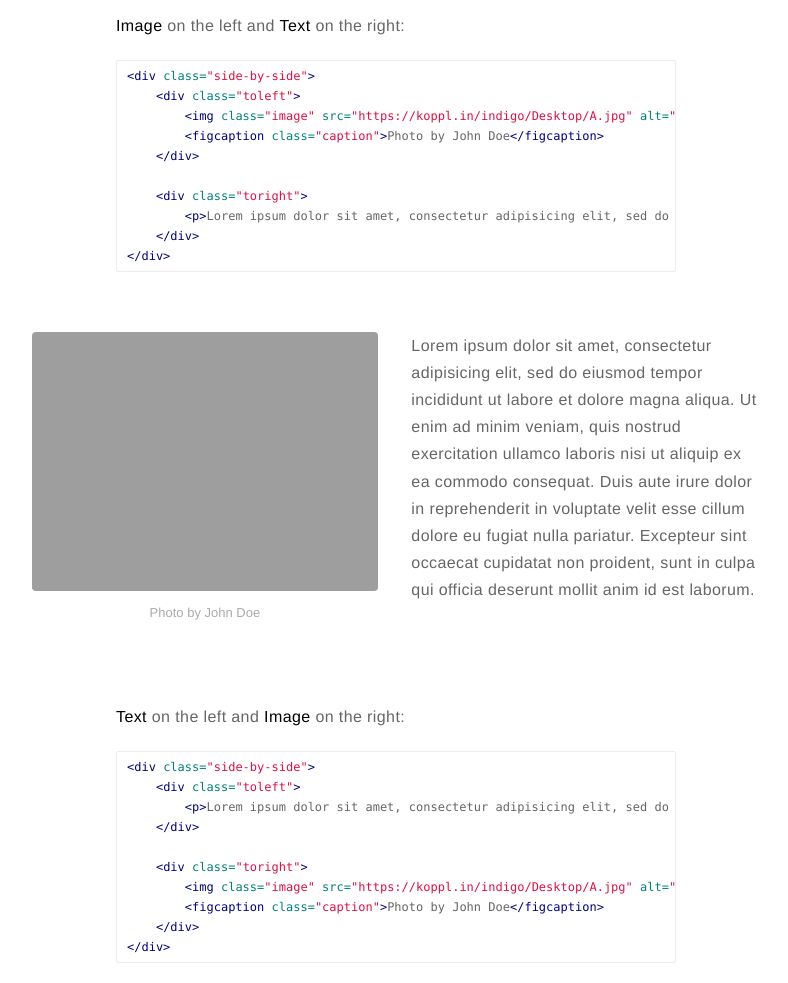
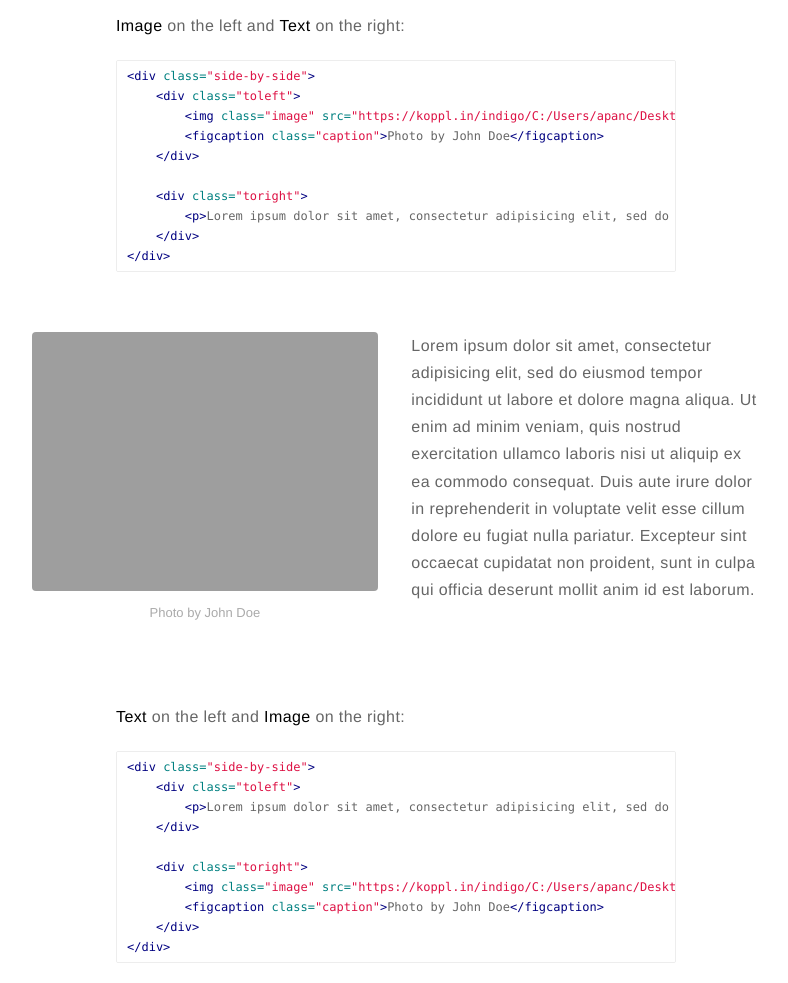
Before and after one commit to apanc001/apanc001.github.io, a Jekyll site: the page built from _posts/2015-02-24-markdown-extra-components.markdown, in a window 1280 px wide and 1400 px high, scrolled down 1068 px. Shown: the part 151-1134 px from the top of the window, without its empty margins (244-1032 px from the left). Built offline with Jekyll 4.4.1, drawn with Linux system fonts in a browser that asks for light colours; comment, search, counter and statistics services are not loaded.

Commit message:
Update _config.yml

```diff
--- a/_config.yml
+++ b/_config.yml
@@ -9,7 +9,7 @@ bio: Started My Data Journey
 # better with square images
 external-image: false
 # picture: assets/images/profile.jpg
-picture: Desktop/A.jpg
+picture: C:/Users/apanc/Desktop/A.jpg
 
 # If you want to include your resume, set to true
 # and specify source (external or local).
```
